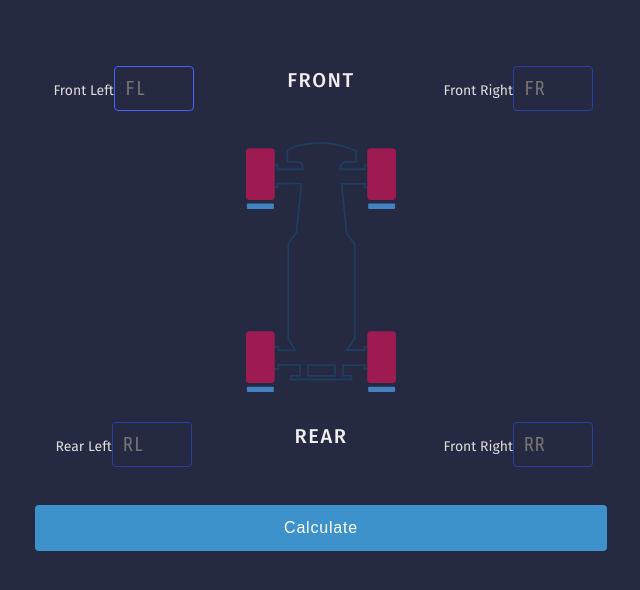
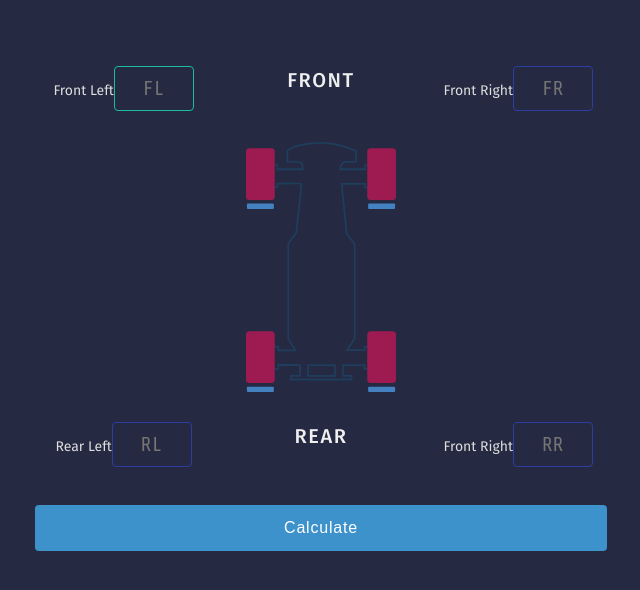
Before and after one commit to ihsanashi/react-rc-scales, a React (Create React App) app: page / in a window 1280 px wide. Shown: the top 590 px of the page, without its empty margins (319-959 px from the left). Built offline with nearby package versions, Linux system fonts and the light colour scheme.

Commit message:
Center align input section

```diff
--- a/src/components/App/App.css
+++ b/src/components/App/App.css
@@ -74,8 +74,13 @@ main > section {
   grid-row: 5 / 6;
 }
 
+input {
+  text-align: center;
+}
+
 .input__container {
   margin: 0.5rem 0;
+  text-align: center;
 }
 
 .input__value {
@@ -89,7 +94,8 @@ main > section {
 }
 
 .input__value:focus {
-  border-color: #4862f7;
+  /* border-color: #4862f7; */
+  border-color: #1abc9c;
 }
 
 .label,
```
